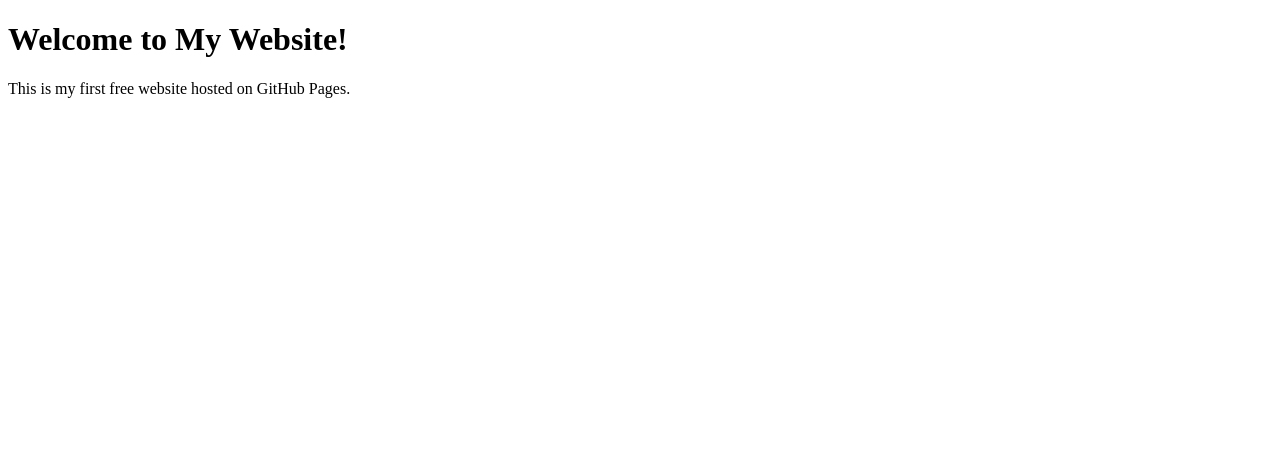
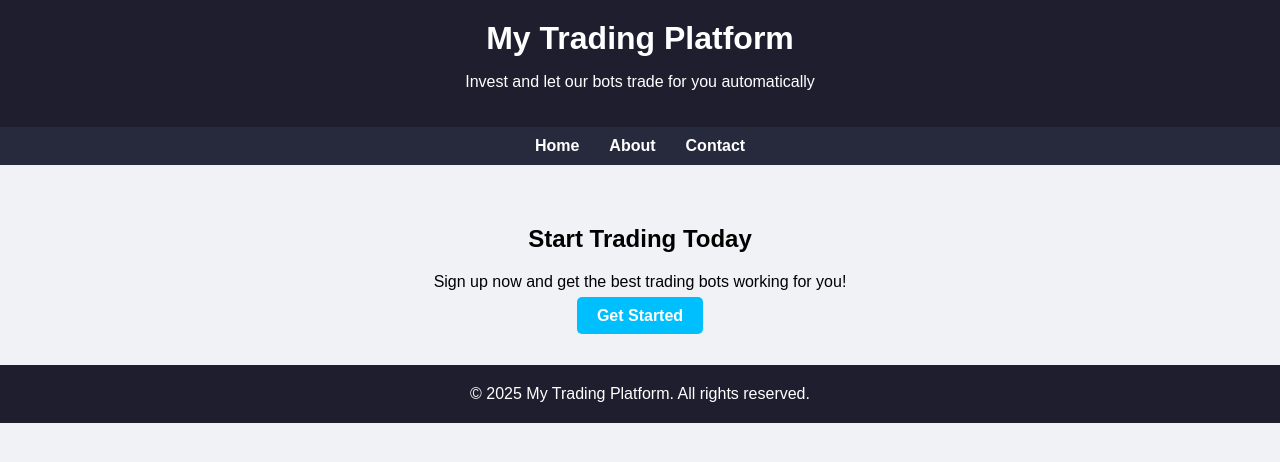
Before and after one commit to mianmuhammad0716-max/index.html, a plain HTML site: page index.html in a window 1280 px wide. Drawn offline with Linux system fonts and the light colour scheme.

Commit message:
website design

```diff
--- a/index.html
+++ b/index.html
@@ -1,10 +1,85 @@
 <!DOCTYPE html>
-<html>
+<html lang="en">
 <head>
-  <title>My First Website</title>
+  <meta charset="UTF-8">
+  <meta name="viewport" content="width=device-width, initial-scale=1.0">
+  <title>Trading Platform</title>
+  <style>
+    body {
+      font-family: Arial, sans-serif;
+      background-color: #f0f2f5;
+      margin: 0;
+      padding: 0;
+    }
+    header {
+      background-color: #1e1e2f;
+      color: white;
+      padding: 20px;
+      text-align: center;
+    }
+    header h1 {
+      margin: 0;
+    }
+    nav {
+      background-color: #27293d;
+      display: flex;
+      justify-content: center;
+      padding: 10px 0;
+    }
+    nav a {
+      color: white;
+      text-decoration: none;
+      margin: 0 15px;
+      font-weight: bold;
+    }
+    nav a:hover {
+      color: #00bfff;
+    }
+    section {
+      padding: 40px;
+      text-align: center;
+    }
+    .btn {
+      background-color: #00bfff;
+      color: white;
+      padding: 10px 20px;
+      text-decoration: none;
+      font-weight: bold;
+      border-radius: 5px;
+    }
+    .btn:hover {
+      background-color: #008fcc;
+    }
+    footer {
+      background-color: #1e1e2f;
+      color: white;
+      text-align: center;
+      padding: 20px;
+    }
+  </style>
 </head>
 <body>
-  <h1>Welcome to My Website!</h1>
-  <p>This is my first free website hosted on GitHub Pages.</p>
+
+  <header>
+    <h1>My Trading Platform</h1>
+    <p>Invest and let our bots trade for you automatically</p>
+  </header>
+
+  <nav>
+    <a href="#">Home</a>
+    <a href="#">About</a>
+    <a href="#">Contact</a>
+  </nav>
+
+  <section>
+    <h2>Start Trading Today</h2>
+    <p>Sign up now and get the best trading bots working for you!</p>
+    <a class="btn" href="#">Get Started</a>
+  </section>
+
+  <footer>
+    &copy; 2025 My Trading Platform. All rights reserved.
+  </footer>
+
 </body>
 </html>
```
